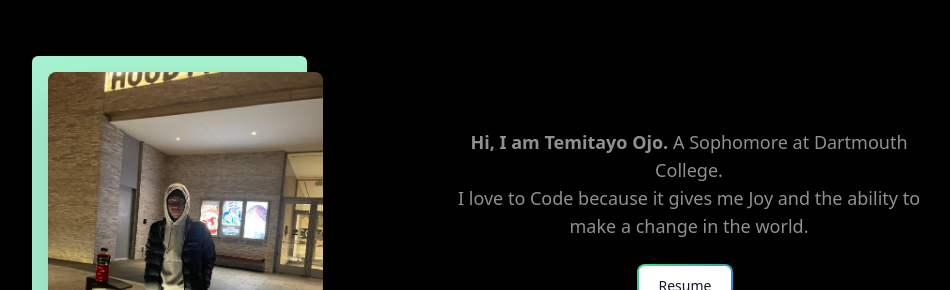
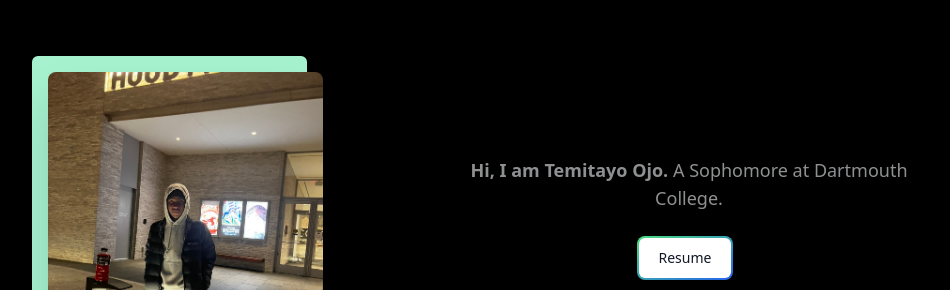
Before and after one commit to TemiOjo25/portfolio2, a React (Create React App) app: page / in a window 1280 px wide. Shown: the part 880-1170 px from the top of the page, without its empty margins (211-1161 px from the left). Built offline with nearby package versions, Linux system fonts and the light colour scheme.

Commit message:
about me changes

```diff
--- a/src/App.js
+++ b/src/App.js
@@ -102,7 +102,7 @@ function App() {
               {/* content Box */}
               <div className="flex-wrap w-full flex flex-col items-center text-center justify-center relative top-10">
               <p className=" text-lg text-textBase text-center">
-                  <b>Hi, I am Temitayo Ojo.</b> A Sophomore at Dartmouth College.<br/> I love to Code because it gives me Joy and the ability to make a change in the world.
+                  <b>Hi, I am Temitayo Ojo.</b> A Sophomore at Dartmouth College.<br/>
                 </p>
 
                 <a href={resume} target="_blank">
```
